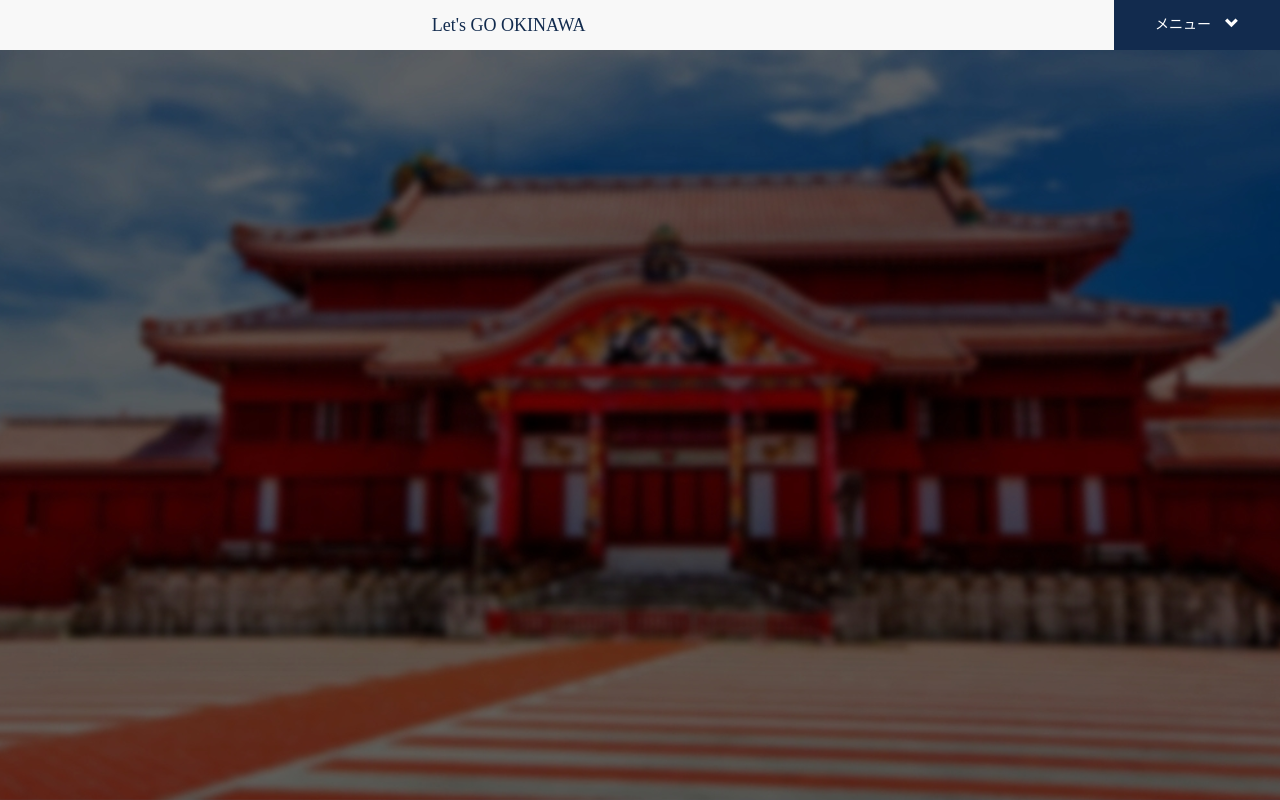
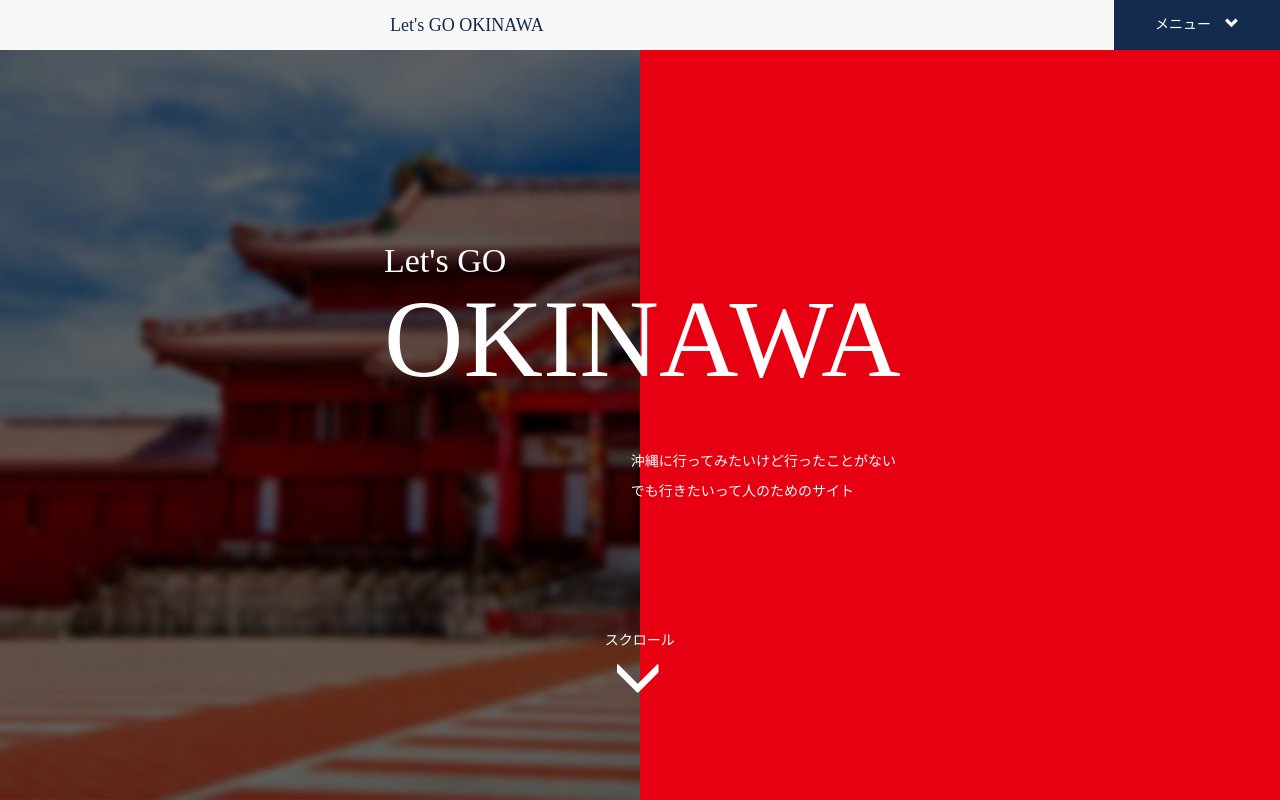
Before and after one commit to takumikashiwagi/okinawa, a plain HTML site: page index.html in a window 1280 px wide. Shown: the top 800 px of the page. Drawn offline with nearby package versions, Linux system fonts and the light colour scheme; a web font is replaced by a local one.

Commit message:
main-top completed

```diff
--- a/index.html
+++ b/index.html
@@ -44,7 +44,27 @@
     </div><!-- header -->
 
     <div class="main">
-    </div>
+      <div class="top">
+        <div class="half-red">
+          <div class="main-title">
+            <h3>Let's GO</h3>
+            <h1>OKINAWA</h1>
+            <div class="comment">
+              <p>沖縄に行ってみたいけど行ったことがない</p>
+              <p>でも行きたいって人のためのサイト</p>
+            </div>
+            <div class="scroll-button">
+              <p>スクロール</p>
+              <span class="glyphicon glyphicon-menu-down" aria-hidden="true"></span>
+            </div>
+          </div>
+        </div>
+      </div><!-- top -->
+
+      <div class="images-section">
+
+      </div>
+    </div><!-- main -->
 
     <div class="footer">
       <a class="top-link" href="#">Let's GO OKINAWA</a>
--- a/stylesheet.css
+++ b/stylesheet.css
@@ -14,7 +14,7 @@ body {
 }
 
 .container-fluid>.header-margin {
-  margin-left: 33.33333%;
+  margin-left: 30%;
 }
 
 .navbar-default .header-title {
@@ -72,8 +72,69 @@ body {
 }
 
 /*------------------- メイン -------------------*/
-.main {
-  height: 150vh;
+
+/* 背景半分赤色 */
+.half-red {
+  position: relative;
+  height: 100vh;
+}
+
+.half-red::before {
+  width: 50%;
+  height: 100%;
+  content: "";
+  position: absolute;
+  top: 0;
+  left: 50%;
+  background: #e60012;
+}
+
+/* タイトル文字 */
+.main-title {
+  position: absolute;
+  color: white;
+  margin-left: 30%;
+  margin-top: 15%;
+}
+
+.main-title h3 {
+  margin: 0;
+  font-size: 34px;
+}
+
+.main-title h1 {
+  margin: 0;
+  font-size: 110px;
+}
+
+.comment {
+  width: 270px;
+  margin-top: 10%;
+  margin-left: auto;
+}
+
+.comment p {
+  margin: 10px 0 0 0;
+}
+
+.scroll-button {
+  width: 75px;
+  margin-top: 25%;
+  margin-left: auto;
+  margin-right: auto;
+}
+
+.scroll-button:hover, .scroll-button:focus {
+  cursor: pointer;
+}
+
+.scroll-button p {
+  margin: 0;
+}
+
+.scroll-button span {
+  font-size: 50px;
+  margin-left: 8px;
 }
 
 /*------------------- フッター -------------------*/
```
